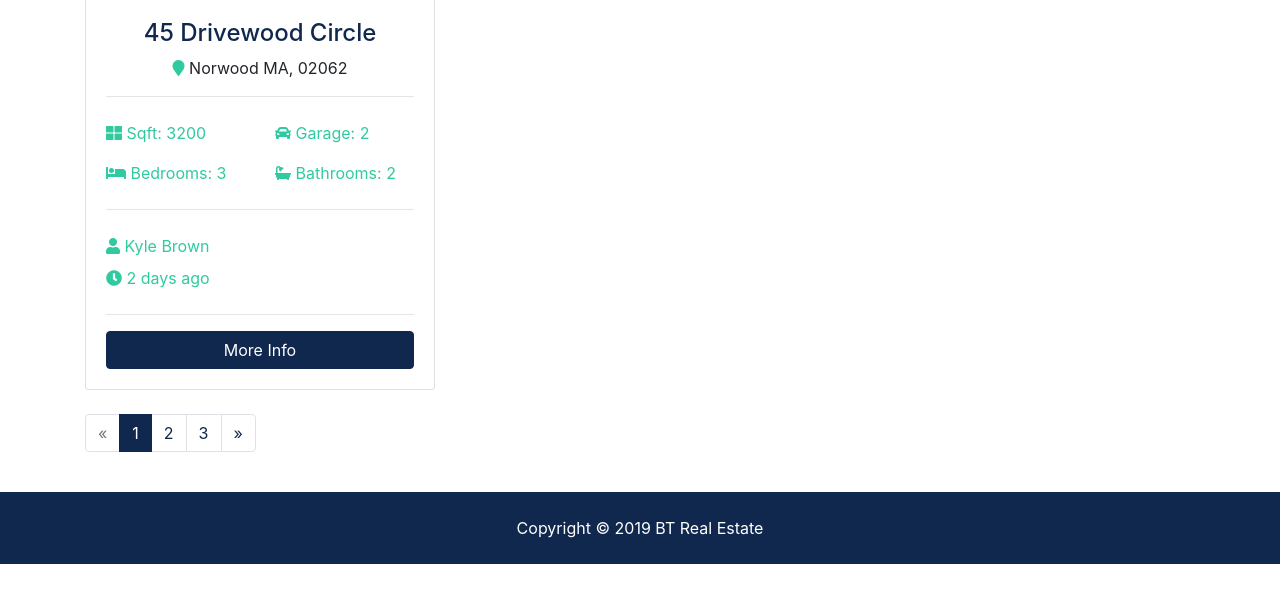
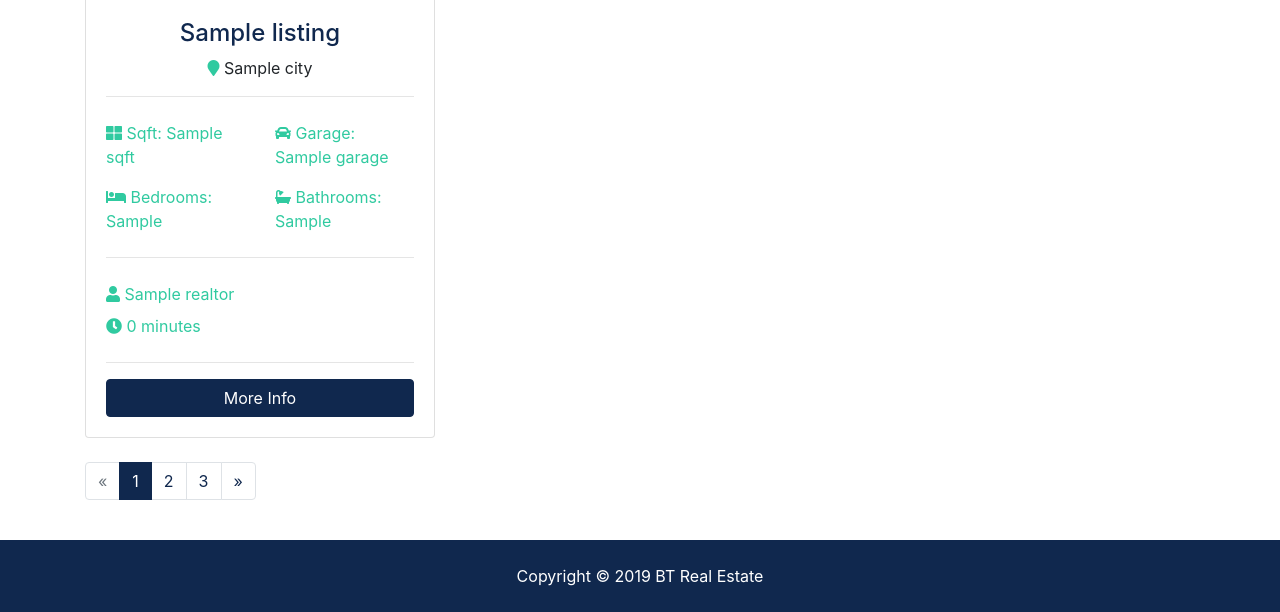
Before and after one commit to Dutt23/Django, a Django app: template templates/listings/listings.html in a window 1280 px wide. Shown: the part 712-1324 px from the top of the page. Before the commit the page ends 1276 px from the top, so only its background shows below. Run offline with Django 3.2, Linux system fonts and the light colour scheme; the template is opened without the code that fills it: most values are stand-ins (such as "Sample title", 1, 10 or a date in 2020); grey boxes marked "Sample" are stand-in pictures; some libraries are stand-ins or nearby versions.

Commit message:
Remove static data && fix route for singlw listing

```diff
--- a/btre/settings.py
+++ b/btre/settings.py
@@ -40,6 +40,7 @@ INSTALLED_APPS = [
     'django.contrib.sessions',
     'django.contrib.messages',
     'django.contrib.staticfiles',
+    'django.contrib.humanize'
 ]
 
 MIDDLEWARE = [
--- a/listings/urls.py
+++ b/listings/urls.py
@@ -3,7 +3,7 @@ from django.urls import path
 from . import views
 
 urlpatterns = [
-    path('',views.index,name='listings'),
-    path('<int:listing_id>',views.listing,name='listing'),
-    path('search',views.search,name='search')
+    path('', views.index, name='listings'),
+    path('<int:listing_id>', views.listing, name='listing'),
+    path('search', views.search, name='search')
 ]
--- a/listings/views.py
+++ b/listings/views.py
@@ -13,7 +13,7 @@ def index(request):
     return render(request, 'listings/listings.html',context)
 
 
-def listing(request):
+def listing(request,listing_id):
     return render(request, 'listings/listing.html')
 
 
--- a/templates/listings/listings.html
+++ b/templates/listings/listings.html
@@ -1,4 +1,5 @@
 {% extends 'base.html' %}
+{% load humanize %}
 
 {% block content %}
 <section id="showcase-inner" class="py-5 text-white">
@@ -35,42 +36,42 @@
             {% for listing in listings %}
             <div class="col-md-6 col-lg-4 mb-4">
                 <div class="card listing-preview">
-                            <img class="card-img-top" src="assets/img/homes/home-1.jpg" alt="">
+                    <img class="card-img-top" src="{{listing.photo_main.url}}" alt="">
                     <div class="card-img-overlay">
                         <h2>
-                                    <span class="badge badge-secondary text-white">$490,000</span>
+                            <span class="badge badge-secondary text-white">${{listing.price | intcomma }}</span>
                         </h2>
                     </div>
                     <div class="card-body">
                         <div class="listing-heading text-center">
-                                    <h4 class="text-primary">45 Drivewood Circle</h4>
+                            <h4 class="text-primary">{{ listing.title }}</h4>
                             <p>
-                                        <i class="fas fa-map-marker text-secondary"></i> Norwood MA, 02062</p>
+                                <i class="fas fa-map-marker text-secondary"></i> {{listing.city}}</p>
                         </div>
                         <hr>
                         <div class="row py-2 text-secondary">
                             <div class="col-6">
-                                        <i class="fas fa-th-large"></i> Sqft: 3200</div>
+                                <i class="fas fa-th-large"></i> Sqft: {{listing.sqft}}</div>
                             <div class="col-6">
-                                        <i class="fas fa-car"></i> Garage: 2</div>
+                                <i class="fas fa-car"></i> Garage: {{listing.garage}}</div>
                         </div>
                         <div class="row py-2 text-secondary">
                             <div class="col-6">
-                                        <i class="fas fa-bed"></i> Bedrooms: 3</div>
+                                <i class="fas fa-bed"></i> Bedrooms: {{listing.bedRooms}}</div>
                             <div class="col-6">
-                                        <i class="fas fa-bath"></i> Bathrooms: 2</div>
+                                <i class="fas fa-bath"></i> Bathrooms: {{listing.bathRooms}}</div>
                         </div>
                         <hr>
                         <div class="row py-2 text-secondary">
                             <div class="col-12">
-                                        <i class="fas fa-user"></i> Kyle Brown</div>
+                                <i class="fas fa-user"></i> {{listing.realtor}}</div>
                         </div>
                         <div class="row text-secondary pb-2">
                             <div class="col-6">
-                                        <i class="fas fa-clock"></i> 2 days ago</div>
+                                <i class="fas fa-clock"></i> {{listing.listDate | timesince }}</div>
                         </div>
                         <hr>
-                                <a href="listing.html" class="btn btn-primary btn-block">More Info</a>
+                        <a href="{% url 'listing' listing.id %}" class="btn btn-primary btn-block">More Info</a>
                     </div>
                 </div>
             </div>
```
Lines whose indentation alone changed are shown as unchanged.
